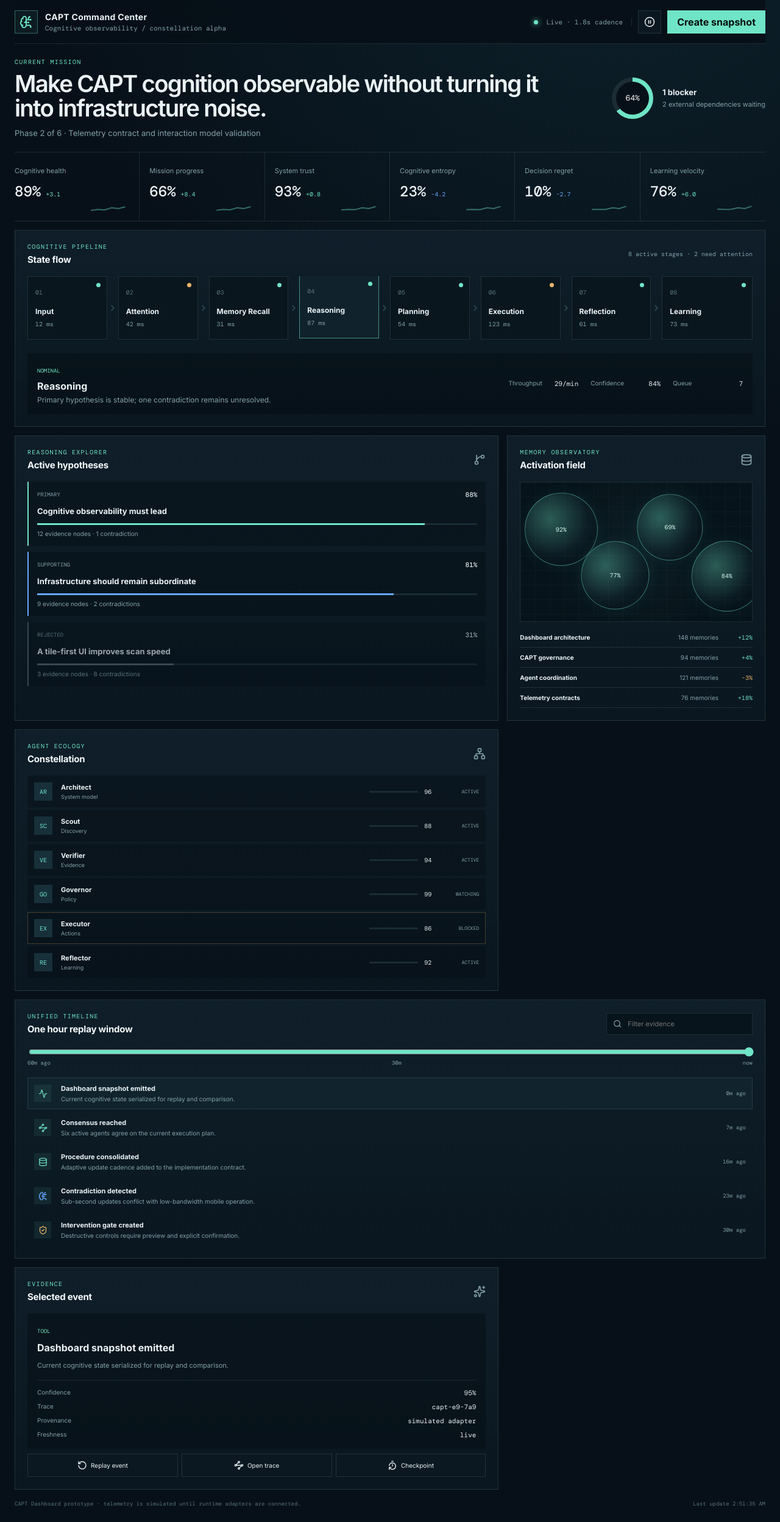
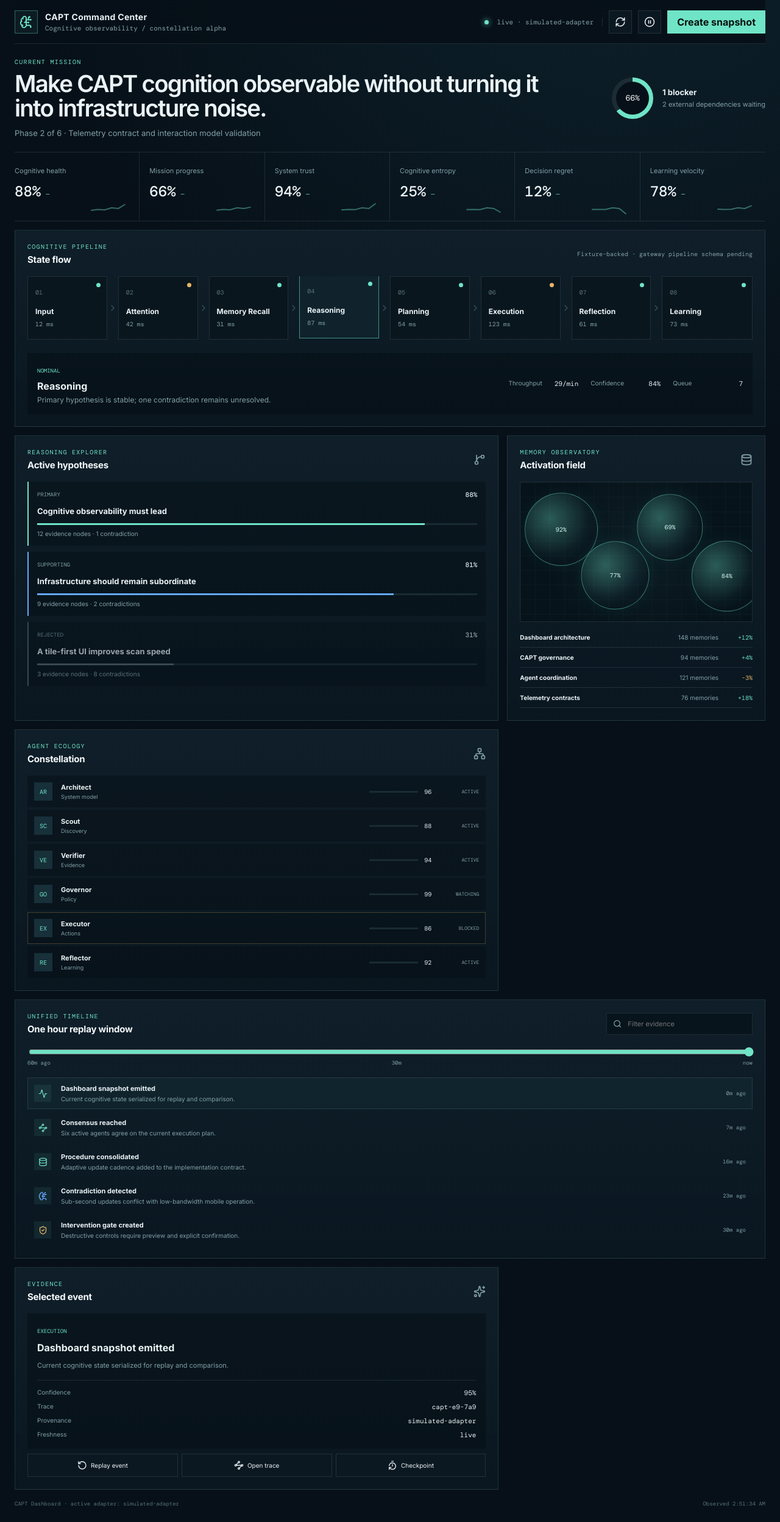
Before and after one commit to knowurknottty/CAPT-Dashboard, a React (Vite) app: page / in a window 1280 px wide. Shown: the whole page at 61% size. Built offline with nearby package versions, Linux system fonts and the light colour scheme; no server answers.

Commit message:
feat: connect dashboard to runtime telemetry adapter
* feat: add runtime telemetry adapter and hook

* feat: bind dashboard surfaces to runtime telemetry

* fix: normalize legacy tool events as execution events

```diff
--- a/src/App.tsx
+++ b/src/App.tsx
@@ -1,4 +1,4 @@
-import { useEffect, useMemo, useState } from 'react';
+import { useMemo, useState } from 'react';
 import {
   Activity,
   AlertTriangle,
@@ -9,6 +9,7 @@ import {
   Database,
   GitBranch,
   Network,
+  RefreshCw,
   RotateCcw,
   Search,
   ShieldCheck,
@@ -16,16 +17,8 @@ import {
   TimerReset,
   Waypoints,
 } from 'lucide-react';
-import { agents, events, hypotheses, memoryClusters, pipeline, type Health } from './data';
-
-const metricSeed = [
-  { label: 'Cognitive health', value: 87, suffix: '%', delta: '+3.1' },
-  { label: 'Mission progress', value: 64, suffix: '%', delta: '+8.4' },
-  { label: 'System trust', value: 92, suffix: '%', delta: '+0.8' },
-  { label: 'Cognitive entropy', value: 23, suffix: '%', delta: '-4.2' },
-  { label: 'Decision regret', value: 11, suffix: '%', delta: '-2.7' },
-  { label: 'Learning velocity', value: 78, suffix: '%', delta: '+6.0' },
-];
+import { agents, hypotheses, memoryClusters, pipeline, type Health } from './data';
+import { useRuntimeTelemetry } from './telemetry/runtime';
 
 function healthLabel(health: Health) {
   return health === 'healthy' ? 'Nominal' : health === 'warning' ? 'Attention' : health === 'critical' ? 'Critical' : 'Offline';
@@ -41,35 +34,26 @@ function Sparkline({ points }: { points: number[] }) {
 }
 
 function App() {
-  const [live, setLive] = useState(true);
-  const [pausedAt, setPausedAt] = useState<number | null>(null);
+  const telemetry = useRuntimeTelemetry();
   const [selectedStage, setSelectedStage] = useState(pipeline[3]);
-  const [selectedEventId, setSelectedEventId] = useState(events[events.length - 1].id);
+  const [selectedEventId, setSelectedEventId] = useState<string | null>(null);
   const [timelineMinute, setTimelineMinute] = useState(59);
   const [intervention, setIntervention] = useState<string | null>(null);
   const [query, setQuery] = useState('');
-  const [tick, setTick] = useState(0);
 
-  useEffect(() => {
-    if (!live) return;
-    const timer = window.setInterval(() => setTick((value) => value + 1), 1800);
-    return () => window.clearInterval(timer);
-  }, [live]);
+  const timelineEvents = useMemo(() => telemetry.snapshot.recentEvents.map((event) => ({
+    ...event,
+    minute: Math.max(0, Math.min(59, 59 - Math.floor((Date.now() - new Date(event.occurredAt).getTime()) / 60_000))),
+  })), [telemetry.snapshot.recentEvents]);
 
-  const metrics = useMemo(
-    () => metricSeed.map((metric, index) => ({ ...metric, value: Math.max(0, Math.min(100, metric.value + Math.round(Math.sin((tick + index) / 2) * 2))) })),
-    [tick],
-  );
-
-  const selectedEvent = events.find((event) => event.id === selectedEventId) ?? events[0];
-  const filteredEvents = events.filter((event) => `${event.title} ${event.detail} ${event.type}`.toLowerCase().includes(query.toLowerCase()));
+  const selectedEvent = timelineEvents.find((event) => event.id === selectedEventId) ?? timelineEvents.at(-1) ?? null;
+  const filteredEvents = timelineEvents.filter((event) => `${event.title} ${event.detail} ${event.type}`.toLowerCase().includes(query.toLowerCase()));
+  const mission = telemetry.snapshot.mission;
+  const isLive = telemetry.freshness === 'live' && !telemetry.paused;
 
   function toggleLive() {
-    setLive((value) => {
-      if (value) setPausedAt(Date.now());
-      else setPausedAt(null);
-      return !value;
-    });
+    if (telemetry.paused) telemetry.resume();
+    else telemetry.pause();
   }
 
   return (
@@ -83,11 +67,14 @@ function App() {
           </div>
         </div>
         <div className="top-actions">
-          <div className={`connection ${live ? 'live' : 'stale'}`}>
-            <span /> {live ? 'Live · 1.8s cadence' : 'Paused · last known good'}
+          <div className={`connection ${isLive ? 'live' : 'stale'}`} title={telemetry.error ?? undefined}>
+            <span /> {telemetry.paused ? 'Paused · last known good' : `${telemetry.freshness} · ${telemetry.adapterName}`}
           </div>
-          <button className="icon-button" onClick={toggleLive} aria-label={live ? 'Pause live updates' : 'Resume live updates'}>
-            {live ? <CirclePause size={18} /> : <CirclePlay size={18} />}
+          <button className="icon-button" onClick={() => void telemetry.refresh()} aria-label="Refresh telemetry">
+            <RefreshCw size={18} />
+          </button>
+          <button className="icon-button" onClick={toggleLive} aria-label={telemetry.paused ? 'Resume live updates' : 'Pause live updates'}>
+            {telemetry.paused ? <CirclePlay size={18} /> : <CirclePause size={18} />}
           </button>
           <button className="primary-button" onClick={() => setIntervention('Snapshot current cognitive state')}>Create snapshot</button>
         </div>
@@ -96,21 +83,21 @@ function App() {
       <section className="mission-strip">
         <div>
           <span className="eyeline">Current mission</span>
-          <h1>Make CAPT cognition observable without turning it into infrastructure noise.</h1>
-          <p>Phase 2 of 6 · Telemetry contract and interaction model validation</p>
+          <h1>{mission.goal}</h1>
+          <p>{mission.phase}</p>
         </div>
-        <div className="mission-progress" aria-label="Mission progress 64 percent">
-          <div className="progress-ring"><span>64%</span></div>
-          <div><strong>1 blocker</strong><span>2 external dependencies waiting</span></div>
+        <div className="mission-progress" aria-label={`Mission progress ${mission.progress} percent`}>
+          <div className="progress-ring"><span>{mission.progress}%</span></div>
+          <div><strong>{mission.blockers} blocker{mission.blockers === 1 ? '' : 's'}</strong><span>{mission.dependenciesWaiting} external dependencies waiting</span></div>
         </div>
       </section>
 
       <section className="metric-rail" aria-label="Executive cognitive metrics">
-        {metrics.map((metric, index) => (
-          <article key={metric.label} className="metric-cell">
+        {telemetry.snapshot.metrics.map((metric, index) => (
+          <article key={metric.id} className="metric-cell" title={`${metric.provenance.source} · ${metric.provenance.observedAt}`}>
             <span>{metric.label}</span>
-            <div><strong>{metric.value}{metric.suffix}</strong><em className={metric.delta.startsWith('-') ? 'good-delta' : ''}>{metric.delta}</em></div>
-            <Sparkline points={[40 + index * 2, 48, 44 + index, 61, 55, 68 + index]} />
+            <div><strong>{metric.value}{metric.unit}</strong><em>{metric.trend ? `${metric.trend > 0 ? '+' : ''}${metric.trend}` : '—'}</em></div>
+            <Sparkline points={[40 + index * 2, 48, 44 + index, 61, 55, Math.min(100, metric.value)]} />
           </article>
         ))}
       </section>
@@ -119,7 +106,7 @@ function App() {
         <section className="panel pipeline-panel">
           <div className="panel-heading">
             <div><span className="eyeline">Cognitive pipeline</span><h2>State flow</h2></div>
-            <span className="muted">8 active stages · 2 need attention</span>
+            <span className="muted">Fixture-backed · gateway pipeline schema pending</span>
           </div>
           <div className="pipeline-flow">
             {pipeline.map((stage, index) => (
@@ -127,7 +114,7 @@ function App() {
                 <button className={`stage-node ${stage.health} ${selectedStage.id === stage.id ? 'selected' : ''}`} onClick={() => setSelectedStage(stage)}>
                   <span className="stage-index">0{index + 1}</span>
                   <strong>{stage.label}</strong>
-                  <span>{stage.latency + (live ? tick % 3 : 0)} ms</span>
+                  <span>{stage.latency} ms</span>
                   <i aria-label={healthLabel(stage.health)} />
                 </button>
                 {index < pipeline.length - 1 && <ChevronRight className="stage-arrow" size={16} />}
@@ -212,10 +199,10 @@ function App() {
           </div>
           <div className="event-stream">
             {filteredEvents.filter((event) => event.minute <= timelineMinute).slice(-5).reverse().map((event) => (
-              <button className={`event-row ${selectedEventId === event.id ? 'selected' : ''}`} key={event.id} onClick={() => setSelectedEventId(event.id)}>
+              <button className={`event-row ${selectedEvent?.id === event.id ? 'selected' : ''}`} key={event.id} onClick={() => setSelectedEventId(event.id)}>
                 <span className={`event-icon ${event.type}`}>{event.type === 'memory' ? <Database size={15} /> : event.type === 'reasoning' ? <BrainCircuit size={15} /> : event.type === 'agent' ? <Waypoints size={15} /> : event.type === 'governance' ? <ShieldCheck size={15} /> : <Activity size={15} />}</span>
                 <div><strong>{event.title}</strong><span>{event.detail}</span></div>
-                <time>{59 - event.minute}m ago</time>
+                <time>{Math.max(0, 59 - event.minute)}m ago</time>
               </button>
             ))}
           </div>
@@ -223,28 +210,28 @@ function App() {
 
         <aside className="panel evidence-panel">
           <div className="panel-heading"><div><span className="eyeline">Evidence</span><h2>Selected event</h2></div><Sparkles size={20} /></div>
-          <div className="evidence-card">
+          {selectedEvent ? <div className="evidence-card">
             <span className={`event-label ${selectedEvent.type}`}>{selectedEvent.type}</span>
             <h3>{selectedEvent.title}</h3>
             <p>{selectedEvent.detail}</p>
             <dl>
               <div><dt>Confidence</dt><dd>{selectedEvent.confidence}%</dd></div>
-              <div><dt>Trace</dt><dd>capt-{selectedEvent.id}-7a9</dd></div>
-              <div><dt>Provenance</dt><dd>simulated adapter</dd></div>
-              <div><dt>Freshness</dt><dd>{live ? 'live' : `stale since ${pausedAt ? new Date(pausedAt).toLocaleTimeString() : 'pause'}`}</dd></div>
+              <div><dt>Trace</dt><dd>{selectedEvent.traceId}</dd></div>
+              <div><dt>Provenance</dt><dd>{selectedEvent.provenance.source}</dd></div>
+              <div><dt>Freshness</dt><dd>{telemetry.freshness}</dd></div>
             </dl>
-          </div>
+          </div> : <div className="evidence-card"><p>No event evidence is available from the active adapter.</p></div>}
           <div className="intervention-stack">
-            <button onClick={() => setIntervention('Replay selected event')}><RotateCcw size={16} /> Replay event</button>
-            <button onClick={() => setIntervention('Inspect distributed trace')}><Waypoints size={16} /> Open trace</button>
+            <button disabled={!selectedEvent} onClick={() => setIntervention('Replay selected event')}><RotateCcw size={16} /> Replay event</button>
+            <button disabled={!selectedEvent} onClick={() => setIntervention('Inspect distributed trace')}><Waypoints size={16} /> Open trace</button>
             <button onClick={() => setIntervention('Create rollback checkpoint')}><TimerReset size={16} /> Checkpoint</button>
           </div>
         </aside>
       </div>
 
       <footer>
-        <span>CAPT Dashboard prototype · telemetry is simulated until runtime adapters are connected.</span>
-        <span>Last update {new Date().toLocaleTimeString()}</span>
+        <span>CAPT Dashboard · active adapter: {telemetry.adapterName}{telemetry.error ? ` · ${telemetry.error}` : ''}</span>
+        <span>Observed {new Date(telemetry.snapshot.generatedAt).toLocaleTimeString()}</span>
       </footer>
 
       {intervention && (
@@ -253,7 +240,7 @@ function App() {
             <AlertTriangle size={24} />
             <span className="eyeline">Intervention preview</span>
             <h2 id="modal-title">{intervention}</h2>
-            <p>This prototype never executes a destructive operation. Production adapters must provide authorization, expected impact, rollback semantics, and an auditable confirmation record.</p>
+            <p>Runtime execution remains disabled by default. The gateway must preview, revalidate, confirm, and append an auditable receipt before any governed action can execute.</p>
             <div className="modal-actions"><button onClick={() => setIntervention(null)}>Cancel</button><button className="primary-button" onClick={() => setIntervention(null)}>Acknowledge preview</button></div>
           </section>
         </div>
--- /dev/null
+++ b/src/telemetry/runtime.ts
@@ -0,0 +1,201 @@
+import { useEffect, useMemo, useState } from 'react';
+import { dashboardConfig } from '../config';
+import { events as fixtureEvents } from '../data';
+import type { CognitiveEvent, CognitiveMetric, DashboardSnapshot, DataFreshness, Provenance } from './contracts';
+
+type GatewaySnapshot = {
+  snapshotId: string;
+  generatedAt: string;
+  freshness?: { state?: DataFreshness; observedAt?: string };
+  provenance?: { source?: string; simulated?: boolean };
+  metrics?: Record<string, number>;
+};
+
+type GatewayEvent = Omit<CognitiveEvent, 'provenance'> & {
+  sequence?: number;
+  provenance?: { source?: string; schemaVersion?: string; simulated?: boolean };
+};
+
+const labels: Record<string, string> = {
+  cognitiveHealth: 'Cognitive health',
+  missionProgress: 'Mission progress',
+  systemTrust: 'System trust',
+  cognitiveEntropy: 'Cognitive entropy',
+  decisionRegret: 'Decision regret',
+  learningVelocity: 'Learning velocity',
+};
+
+const fallbackMetrics = {
+  cognitiveHealth: 87,
+  missionProgress: 64,
+  systemTrust: 92,
+  cognitiveEntropy: 23,
+  decisionRegret: 11,
+  learningVelocity: 78,
+};
+
+function provenance(source: string, observedAt: string, confidence = 1): Provenance {
+  return { source, observedAt, schemaVersion: '1.0.0', confidence };
+}
+
+function normalizeMetrics(values: Record<string, number>, observedAt: string, source: string): CognitiveMetric[] {
+  return Object.entries(labels).map(([id, label]) => ({
+    id,
+    label,
+    value: Number.isFinite(values[id]) ? values[id] : fallbackMetrics[id as keyof typeof fallbackMetrics],
+    unit: '%',
+    trend: 0,
+    health: 'healthy',
+    provenance: provenance(source, observedAt),
+  }));
+}
+
+function normalizeEvent(event: GatewayEvent): CognitiveEvent {
+  return {
+    id: event.id,
+    type: event.type,
+    title: event.title,
+    detail: event.detail,
+    occurredAt: event.occurredAt,
+    confidence: event.confidence,
+    traceId: event.traceId,
+    parentEventId: event.parentEventId,
+    provenance: provenance(event.provenance?.source ?? 'observatory-gateway', event.occurredAt, event.confidence / 100),
+  };
+}
+
+function simulatedSnapshot(tick = 0): DashboardSnapshot {
+  const generatedAt = new Date().toISOString();
+  const values = Object.fromEntries(Object.entries(fallbackMetrics).map(([key, value], index) => [key, Math.max(0, Math.min(100, value + Math.round(Math.sin((tick + index) / 2) * 2)))]));
+  const recentEvents = fixtureEvents.map((event) => ({
+    id: event.id,
+    type: event.type === 'tool' ? 'execution' : event.type,
+    title: event.title,
+    detail: event.detail,
+    occurredAt: new Date(Date.now() - (59 - event.minute) * 60_000).toISOString(),
+    confidence: event.confidence,
+    traceId: `capt-${event.id}-7a9`,
+    provenance: provenance('simulated-adapter', generatedAt, event.confidence / 100),
+  })) satisfies CognitiveEvent[];
+
+  return {
+    snapshotId: `simulated-${tick}`,
+    generatedAt,
+    freshness: 'live',
+    sequence: tick,
+    mission: {
+      goal: 'Make CAPT cognition observable without turning it into infrastructure noise.',
+      phase: 'Phase 2 of 6 · Telemetry contract and interaction model validation',
+      progress: values.missionProgress,
+      blockers: 1,
+      dependenciesWaiting: 2,
+    },
+    metrics: normalizeMetrics(values, generatedAt, 'simulated-adapter'),
+    recentEvents,
+  };
+}
+
+async function fetchJson<T>(path: string, signal?: AbortSignal): Promise<T> {
+  const response = await fetch(`${dashboardConfig.apiBaseUrl}${path}`, {
+    signal,
+    headers: { accept: 'application/json' },
+    credentials: 'same-origin',
+  });
+  if (!response.ok) throw new Error(`Telemetry request failed with ${response.status}`);
+  return response.json() as Promise<T>;
+}
+
+async function gatewaySnapshot(signal?: AbortSignal): Promise<DashboardSnapshot> {
+  const [snapshot, page] = await Promise.all([
+    fetchJson<GatewaySnapshot>('/v1/snapshot', signal),
+    fetchJson<{ events?: GatewayEvent[]; nextSequence?: number }>('/v1/events?limit=100', signal),
+  ]);
+  const observedAt = snapshot.freshness?.observedAt ?? snapshot.generatedAt;
+  const source = snapshot.provenance?.source ?? 'observatory-gateway';
+  const metrics = normalizeMetrics(snapshot.metrics ?? fallbackMetrics, observedAt, source);
+  return {
+    snapshotId: snapshot.snapshotId,
+    generatedAt: snapshot.generatedAt,
+    freshness: snapshot.freshness?.state ?? 'live',
+    sequence: page.nextSequence ?? 0,
+    mission: {
+      goal: 'Make CAPT cognition observable without turning it into infrastructure noise.',
+      phase: 'Runtime adapter validation',
+      progress: snapshot.metrics?.missionProgress ?? 0,
+      blockers: 0,
+      dependenciesWaiting: 0,
+    },
+    metrics,
+    recentEvents: (page.events ?? []).map(normalizeEvent),
+  };
+}
+
+export interface RuntimeTelemetryState {
+  snapshot: DashboardSnapshot;
+  freshness: DataFreshness;
+  paused: boolean;
+  error: string | null;
+  adapterName: string;
+  pause(): void;
+  resume(): void;
+  refresh(): Promise<void>;
+}
+
+export function useRuntimeTelemetry(): RuntimeTelemetryState {
+  const [snapshot, setSnapshot] = useState(() => simulatedSnapshot());
+  const [freshness, setFreshness] = useState<DataFreshness>('live');
+  const [paused, setPaused] = useState(false);
+  const [error, setError] = useState<string | null>(null);
+  const adapterName = dashboardConfig.mode === 'simulated' ? 'simulated-adapter' : 'observatory-gateway';
+
+  async function refresh() {
+    if (paused) return;
+    try {
+      const next = dashboardConfig.mode === 'simulated'
+        ? simulatedSnapshot(snapshot.sequence + 1)
+        : await gatewaySnapshot();
+      setSnapshot(next);
+      setFreshness(next.freshness);
+      setError(null);
+    } catch (reason) {
+      setFreshness(snapshot.generatedAt ? 'stale' : 'error');
+      setError(reason instanceof Error ? reason.message : 'Unknown telemetry error');
+    }
+  }
+
+  useEffect(() => {
+    if (paused) return;
+    const controller = new AbortController();
+    const update = async () => {
+      try {
+        const next = dashboardConfig.mode === 'simulated'
+          ? simulatedSnapshot(snapshot.sequence + 1)
+          : await gatewaySnapshot(controller.signal);
+        setSnapshot(next);
+        setFreshness(next.freshness);
+        setError(null);
+      } catch (reason) {
+        if (controller.signal.aborted) return;
+        setFreshness(snapshot.generatedAt ? 'stale' : 'error');
+        setError(reason instanceof Error ? reason.message : 'Unknown telemetry error');
+      }
+    };
+    void update();
+    const timer = window.setInterval(() => void update(), dashboardConfig.pollIntervalMs);
+    return () => {
+      controller.abort();
+      window.clearInterval(timer);
+    };
+  }, [paused]);
+
+  return useMemo(() => ({
+    snapshot,
+    freshness: paused ? 'stale' : freshness,
+    paused,
+    error,
+    adapterName,
+    pause: () => setPaused(true),
+    resume: () => setPaused(false),
+    refresh,
+  }), [adapterName, error, freshness, paused, snapshot]);
+}
```
